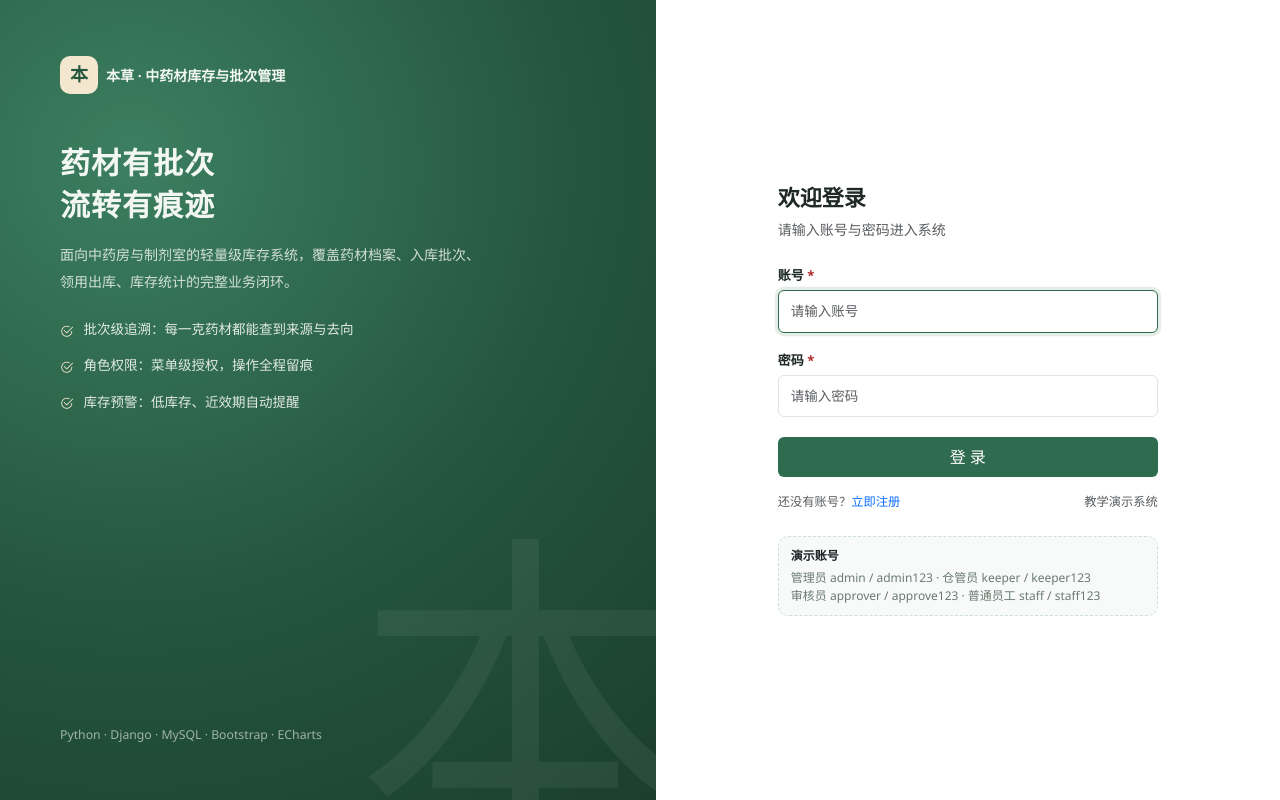
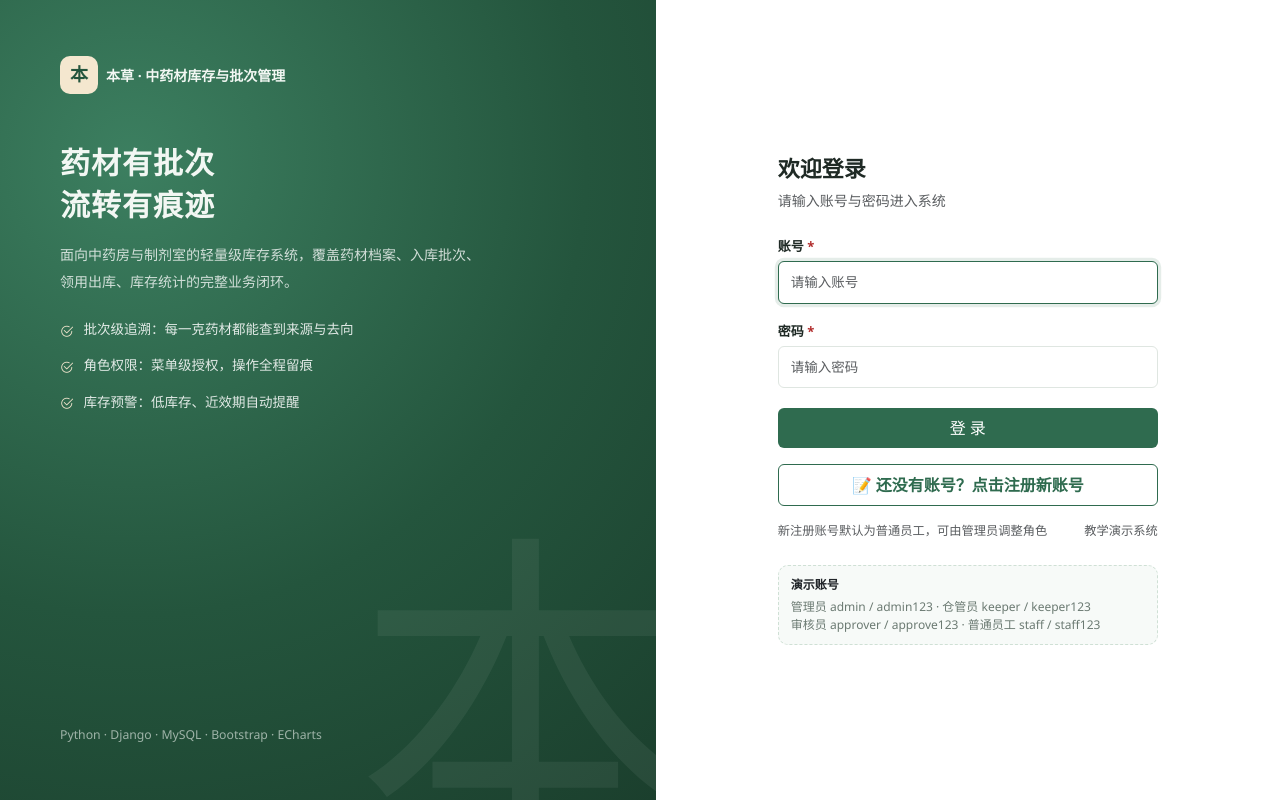
Before and after one commit to 24405020251wk/tcm-inventory-system, a Django app: page /accounts/login/ in a window 1280 px wide. Run offline with Django 5.2, Linux system fonts and the light colour scheme; some libraries are stand-ins or nearby versions.

Commit message:
登录页增加醒目的注册入口按钮

```diff
--- a/templates/accounts/login.html
+++ b/templates/accounts/login.html
@@ -60,8 +60,10 @@
                 <button type="submit" class="btn btn-tcm w-100 py-2 mt-1">登 录</button>
             </form>
 
+            <a href="{% url 'accounts:register' %}" class="btn btn-outline-tcm w-100 py-2 mt-3 fw-semibold">📝 还没有账号？点击注册新账号</a>
+
             <div class="d-flex justify-content-between align-items-center mt-3">
-                <span class="text-muted small">还没有账号？<a href="{% url 'accounts:register' %}" class="text-decoration-none">立即注册</a></span>
+                <span class="text-muted small">新注册账号默认为普通员工，可由管理员调整角色</span>
                 <span class="text-muted small">教学演示系统</span>
             </div>
 
```
